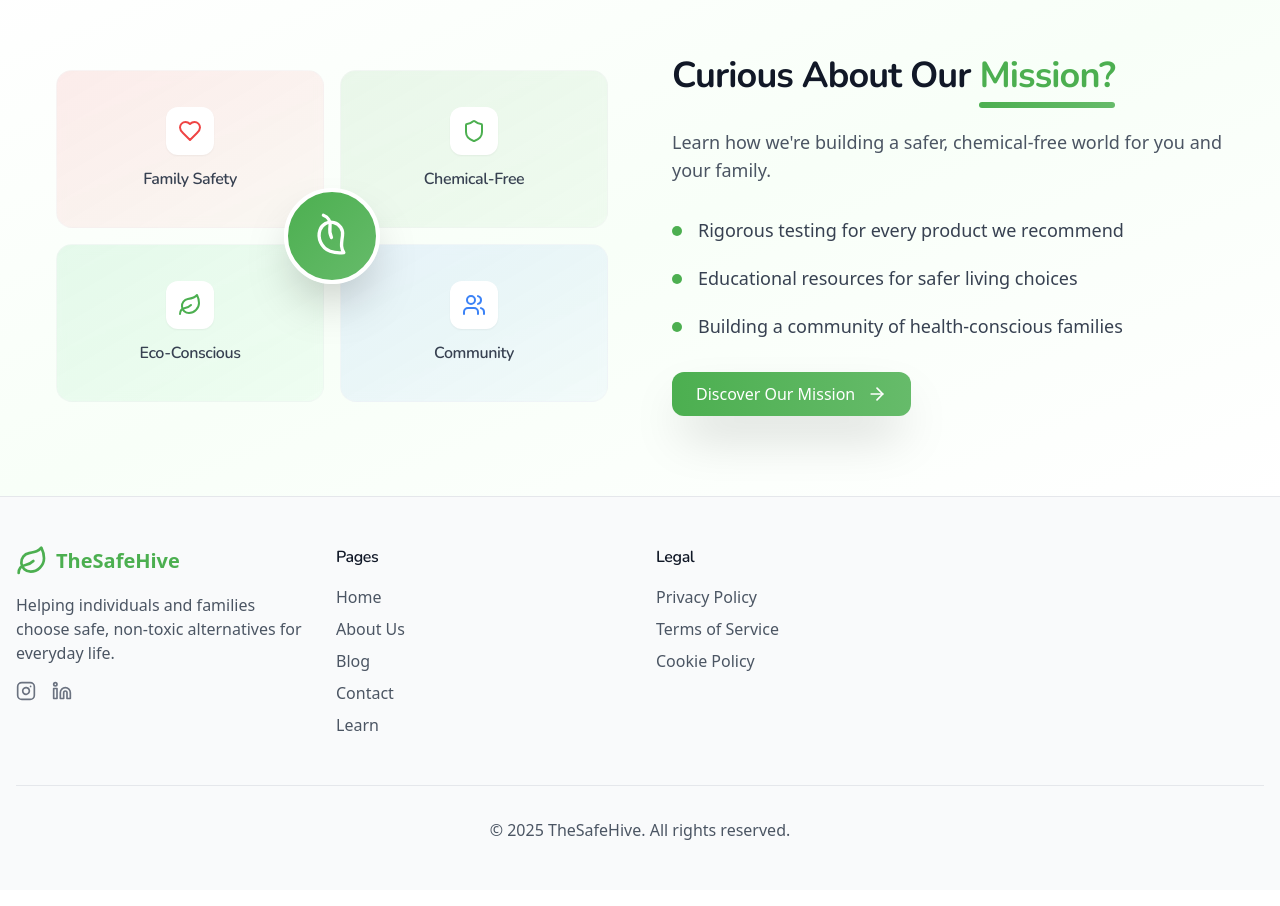
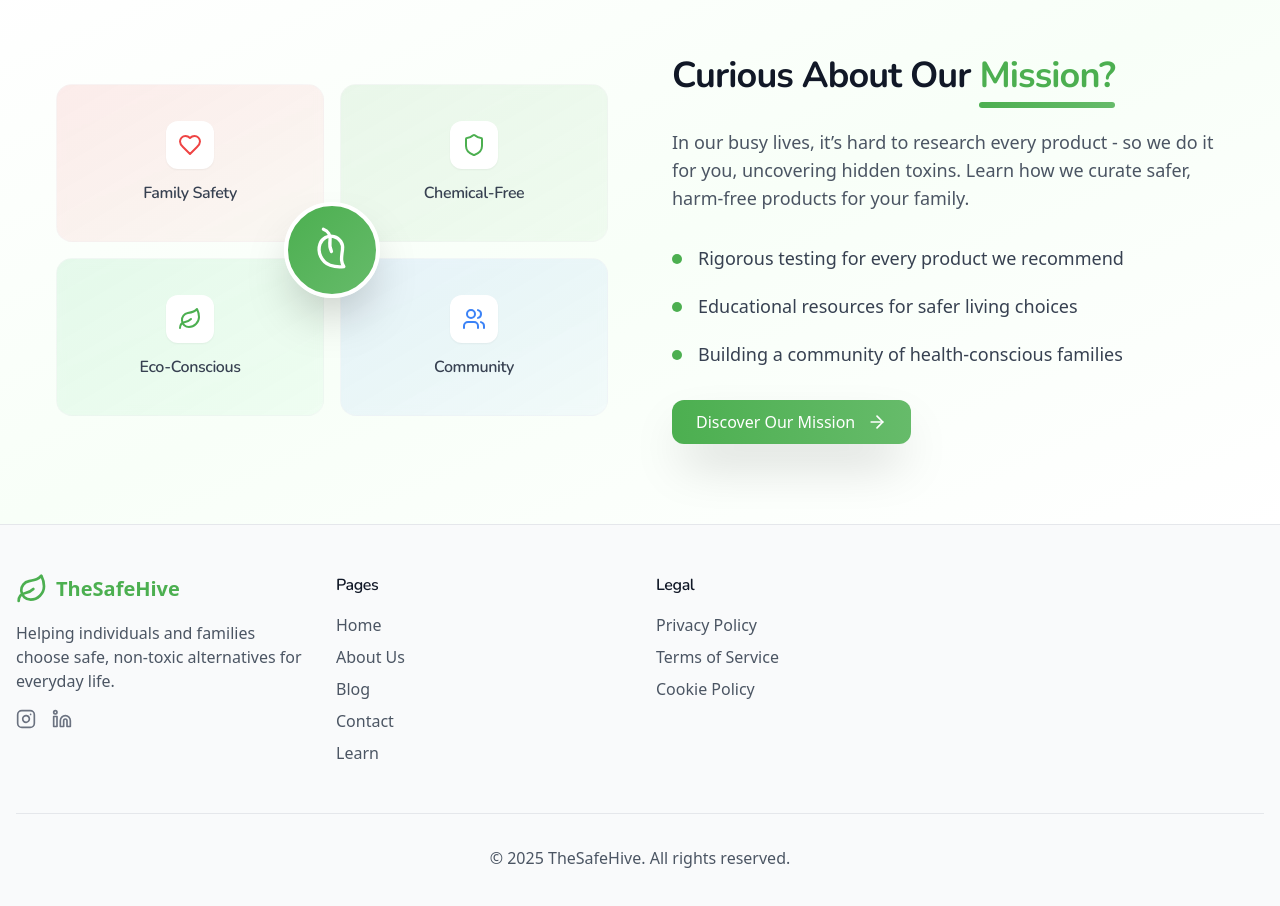
Before and after one commit to Bharathkumar1522/Thesafehive, a React (Vite) app: page / in a window 1280 px wide. Shown: the part 2220-3126 px from the top of the page. Built offline with nearby package versions, Linux system fonts and the light colour scheme; no server answers; a web font is replaced by a local one.

Commit message:
Update DiscoverOurMissionCTA.tsx

```diff
--- a/src/components/layout/DiscoverOurMissionCTA.tsx
+++ b/src/components/layout/DiscoverOurMissionCTA.tsx
@@ -155,7 +155,7 @@ export function DiscoverMissionCTA({ setCurrentPage }: DiscoverMissionCTAProps)
               animate={isVisible ? { opacity: 1, y: 0 } : {}}
               transition={{ duration: 0.8, delay: 0.7 }}
             >
-              Learn how we're building a safer, chemical-free world for you and your family.
+              In our busy lives, it’s hard to research every product - so we do it for you, uncovering hidden toxins. Learn how we curate safer, harm-free products for your family.
             </motion.p>
 
             {/* Mission highlights */}
```
